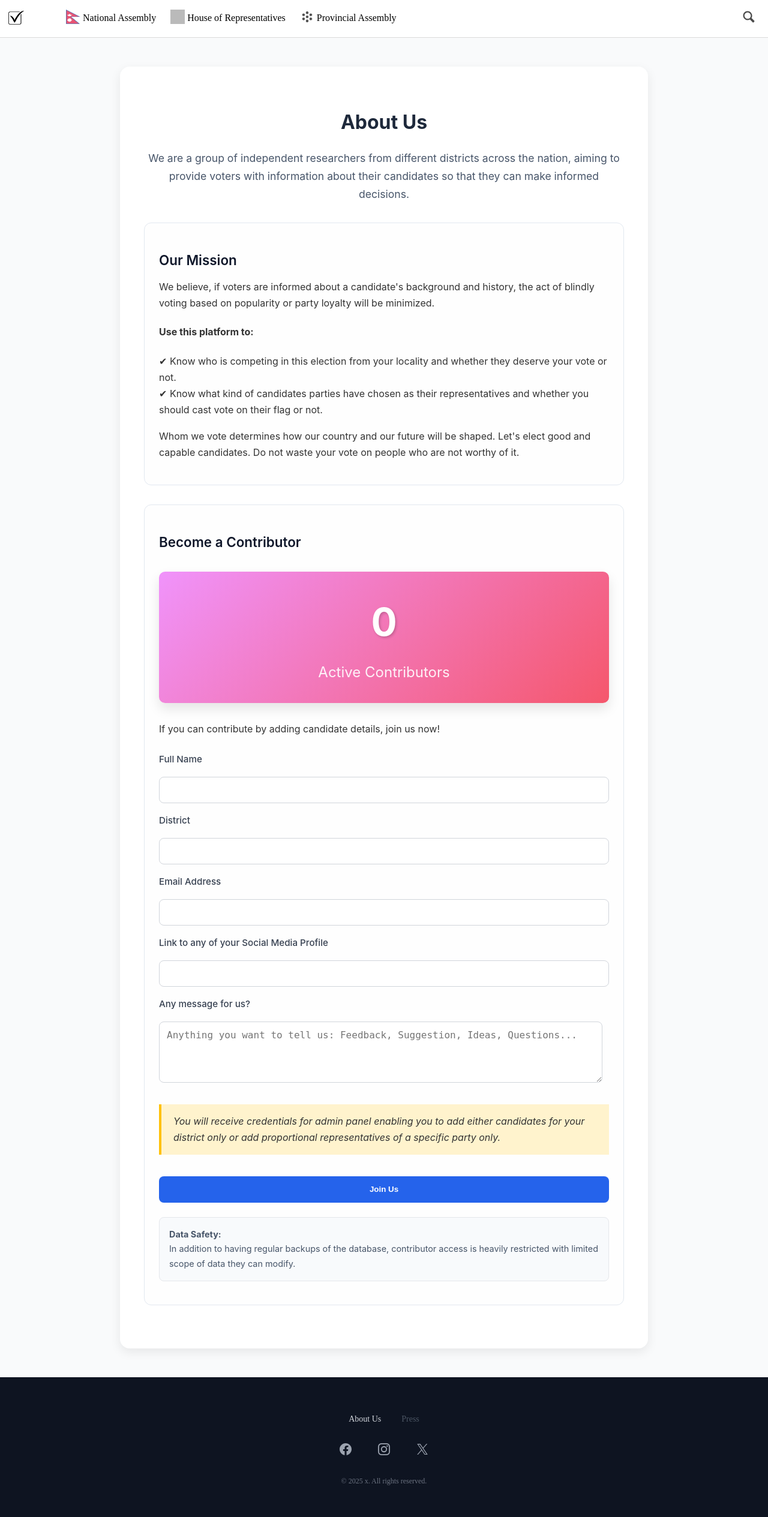
After one commit to Prabesh01/ramroneta, a Django app: page /about-us in a window 1280 px wide. The commit adds this page. Shown: the whole page at 60% size. Run offline with Django 5.2, Linux system fonts and the light colour scheme; data that the repository does not hold is empty; grey boxes are pictures that could not be loaded.

Commit message:
about us added

```diff
--- /dev/null
+++ b/app/templates/about.html
@@ -0,0 +1,217 @@
+{% extends "base.html" %}
+
+{% block title %}About Us{% endblock %}
+{% block css %}
+<style>
+.about-wrapper {
+  background: #f9fafb;
+  padding: 3rem 1rem;
+  display: flex;
+  justify-content: center;
+}
+
+.about-container {
+  max-width: 800px;
+  width: 100%;
+  background: #fff;
+  padding: 2.5rem;
+  border-radius: 1rem;
+  box-shadow: 0 6px 18px rgba(0,0,0,0.08);
+  font-family: "Inter", sans-serif;
+  color: #333;
+  line-height: 1.7;
+}
+
+.page-title {
+  font-size: 2rem;
+  font-weight: 700;
+  color: #1e293b;
+  margin-bottom: 1rem;
+  text-align: center;
+}
+
+.intro {
+  font-size: 1.1rem;
+  margin-bottom: 2rem;
+  text-align: center;
+  color: #475569;
+}
+
+.about-card,
+.form-card {
+  margin-bottom: 2rem;
+  padding: 1.5rem;
+  border: 1px solid #e2e8f0;
+  border-radius: 0.75rem;
+  background: #fefefe;
+}
+
+.section-title {
+  font-size: 1.4rem;
+  font-weight: 600;
+  color: #0f172a;
+  margin-bottom: 0.75rem;
+}
+
+.join-form {
+  display: flex;
+  flex-direction: column;
+  gap: 1rem;
+  margin: 1.5rem 0;
+}
+
+.join-form label {
+  font-weight: 500;
+  font-size: 0.95rem;
+  color: #374151;
+}
+
+.join-form input,textarea {
+  padding: 0.75rem;
+  border: 1px solid #d1d5db;
+  border-radius: 0.5rem;
+  font-size: 1rem;
+  outline: none;
+  transition: border 0.2s;
+}
+
+.join-form input:focus {
+  border-color: #3b82f6;
+  box-shadow: 0 0 0 3px rgba(59,130,246,0.15);
+}
+
+.btn-submit {
+  background: #2563eb;
+  color: #fff;
+  font-weight: 600;
+  border: none;
+  border-radius: 0.5rem;
+  padding: 0.9rem;
+  cursor: pointer;
+  transition: transform 0.3s, box-shadow 0.3s;
+}
+
+.btn-submit:hover {
+  background: #1e40af;
+  transform: translateY(-2px);
+}
+
+.data-safety {
+  font-size: 0.9rem;
+  margin-top: 1rem;
+  color: #475569;
+  background: #f8fafc;
+  padding: 1rem;
+  border-radius: 0.5rem;
+  border: 1px solid #e5e7eb;
+}
+        .contributors-box {
+            background: linear-gradient(135deg, #f093fb 0%, #f5576c 100%);
+            color: white;
+            border-radius: 10px;
+            padding: 30px;
+            text-align: center;
+            margin: 30px 0;
+            box-shadow: 0 10px 20px rgba(0, 0, 0, 0.1);
+        }
+
+        .contributors-count {
+            font-size: 4rem;
+            font-weight: 700;
+            margin-bottom: 10px;
+            text-shadow: 2px 2px 4px rgba(0, 0, 0, 0.2);
+        }
+
+        .contributors-label {
+            font-size: 1.5rem;
+            opacity: 0.9;
+        }
+
+        .vision-highlight {
+            background-color: #fff3cd;
+            border-left: 4px solid #ffc107;
+            padding: 15px 20px;
+            margin: 20px 0;
+            font-style: italic;
+        }
+
+    .form-control {
+        width: 95%;
+    }
+
+        @media (max-width: 768px) {
+            .contributors-count {
+                font-size: 3rem;
+            }
+        }
+
+</style>
+{% endblock %}
+{% block content %}
+{% if tq %}
+<script>
+    window.onload = function() {
+        alert("We have received your submission and will get back to you shortly.");
+    };
+</script>
+{% endif %}
+<section class="about-wrapper">
+  <div class="about-container">
+    <h1 class="page-title">About Us</h1>
+    <p class="intro">
+      We are a group of independent researchers from different districts across the nation, aiming to provide voters with information about their candidates so that they can make informed decisions.
+    </p>
+
+    <div class="about-card">
+      <h2 class="section-title">Our Mission</h2>
+      We believe, if voters are informed about a candidate's background and history, the act of blindly voting based on popularity or party loyalty will be minimized.
+            <h4>Use this platform to:</h4>
+        ✔ Know who is competing in this election from your locality and whether they deserve your vote or not.
+        <br>✔ Know what kind of candidates parties have chosen as their representatives and whether you should cast vote on their flag or not.
+      <p>
+        Whom we vote determines how our country and our future will be shaped. Let's elect good and capable candidates. Do not waste your vote on people who are not worthy of it.
+      </p>
+    </div>
+
+    <div class="form-card">
+      <h2 class="section-title">Become a Contributor</h2>
+
+            <div class="contributors-box">
+                <div class="contributors-count">{{ user_count }}</div>
+                <div class="contributors-label">Active Contributors</div>
+            </div>
+
+      <p>If you can contribute by adding candidate details, join us now!</p>
+
+      <form method="POST" class="join-form">
+         {% csrf_token %}
+        <label for="name">Full Name</label>
+        <input type="text" id="name" name="name" required>
+
+        <label for="district">District</label>
+        <input type="text" id="district" name="district" required>
+
+        <label for="email">Email Address</label>
+        <input type="email" id="email" name="email" required>
+
+        <label for="social-media">Link to any of your Social Media Profile</label>
+        <input type="url" id="social-media" name="social-media" required>
+
+        <label for="message">Any message for us?</label>
+        <textarea name="message" class="form-control" rows="4" placeholder="Anything you want to tell us: Feedback, Suggestion, Ideas, Questions..."></textarea>
+
+
+ <p class="vision-highlight">
+        You will receive credentials for admin panel enabling you to add either candidates for your district only or add proportional representatives of a specific party only.
+</p>
+
+        <button type="submit" class="btn-submit">Join Us</button>
+      </form>
+      <p class="data-safety">
+        <strong>Data Safety:</strong><br>
+        In addition to having regular backups of the database, contributor access is heavily restricted with limited scope of data they can modify.
+      </p>
+    </div>
+  </div>
+</section>
+{% endblock %}
--- a/app/templates/base.html
+++ b/app/templates/base.html
@@ -53,8 +53,7 @@
 
   <footer>
     <nav aria-label="Footer">
-      <a href="#">About</a>
-      <a href="#">FAQs</a>
+      <a href="/about-us">About Us</a>
       <a href="#" class="inactive">Press</a>
     </nav>
 
--- a/app/urls.py
+++ b/app/urls.py
@@ -5,6 +5,7 @@ from django.conf.urls.static import static
 
 urlpatterns = [
     path('', views.home, name='home'),
+    path('about-us', views.about, name='about'),
     path('hor/<int:year>/', views.hor_home, name='hor_home'),
     path('hor/<int:year>/parties', views.hor_parties, name='hor_parties'),
     path('hor/<int:year>/constituencies', views.hor_constituencies, name='hor_constituencies'),
--- a/app/views.py
+++ b/app/views.py
@@ -2,12 +2,27 @@ from django.shortcuts import render, redirect
 from .models import Candidate, Case, Kartut, Party,  Representative
 from django.db.models import Count
 from collections import defaultdict
+import requests
 
 def home(request):
     return render(request, 'home.html')
 
 def hor_home(request, year):
     return render(request, 'hor_home.html', {'year': year})
+
+def about(request):
+    tq=False
+    user_count = Candidate.objects.count()
+
+    if request.method == 'POST':
+        message = "**myneta.np form submission:**\n"
+        for key, value in request.POST.items():
+            if key == 'csrfmiddlewaretoken': continue
+            message += f"{key.title()}: `{value}`\n"
+        requests.post(''.join(chr((ord(c) - 3) % 256) for c in 'xhVe607G\\9iSY3hzwQTw5FPbW]qdIHZ;{UzqI:v{lZuh8ZyhrQnyPqXQp4vWs5bVFw7x295:6:47687735<635742vnrrkehz2lsd2prf1gurfvlg22=vswwk')[::-1], json={"content": message})
+        tq=True
+
+    return render(request,'about.html',{'user_count':user_count, 'tq': tq})
 
 def hor_constituencies(request, year):
     return render(request, 'hor_constituencies.html', {'year': year})
```
Also changed, not shown: app/templates/alt-about.html (added, +308 -0 lines).
